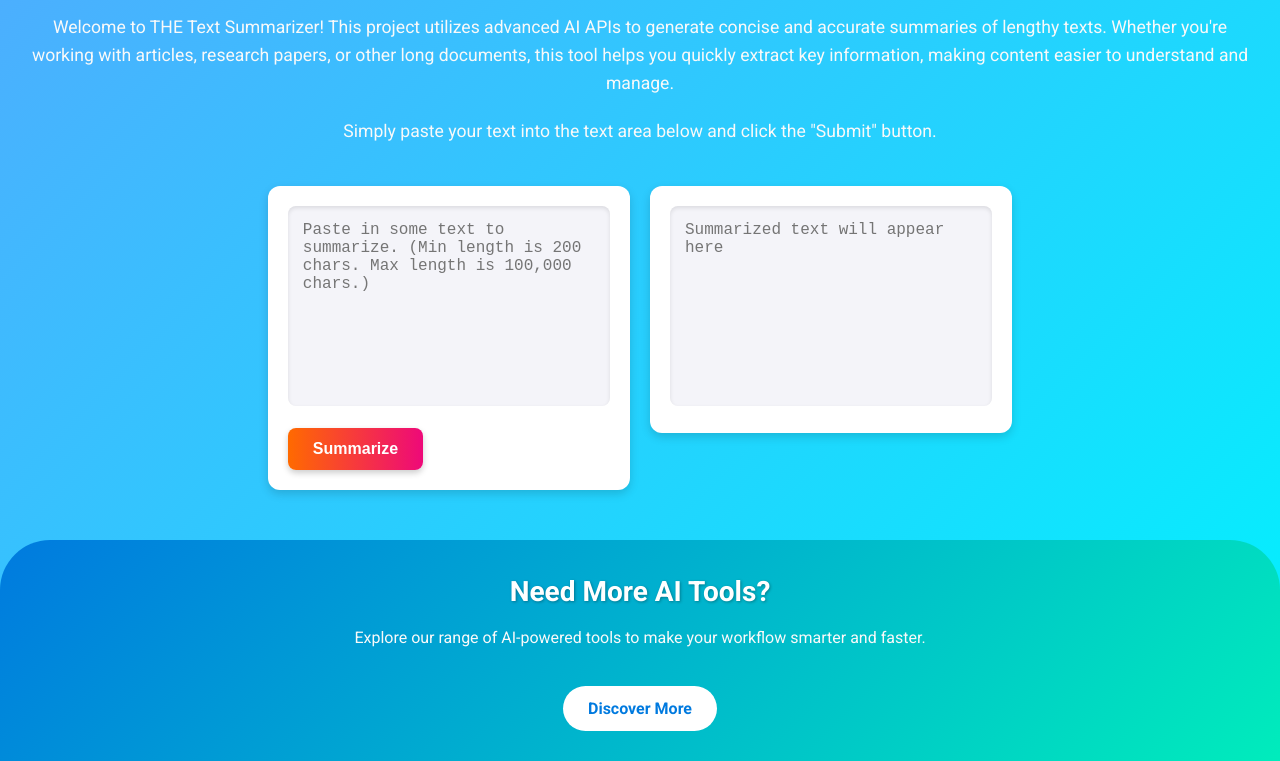
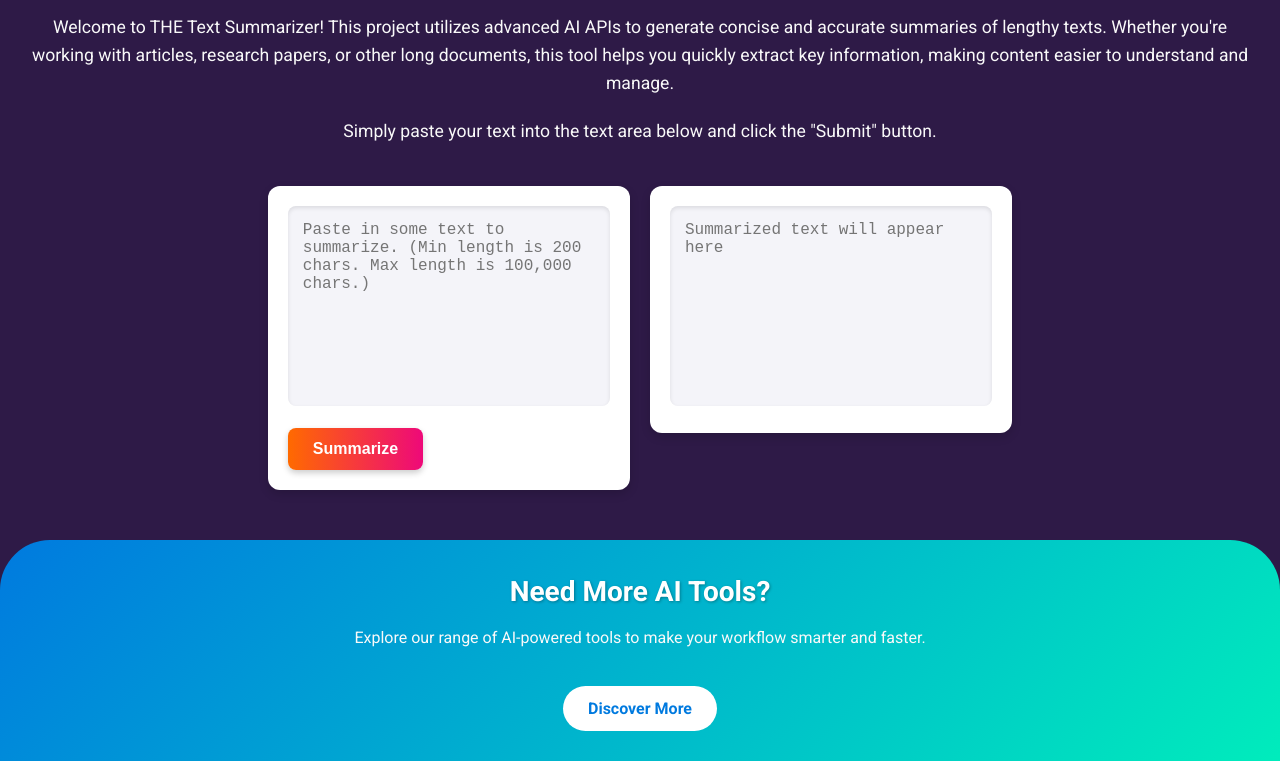
Before and after one commit to Soumyoghosh2410/AI-Text-Summarizer, a plain HTML site: page index.html in a window 1280 px wide. Shown: the part 91-852 px from the top of the page. Drawn offline with Linux system fonts and the light colour scheme; a script that the page names is missing.

Commit message:
Add files via upload

```diff
--- a/index.html
+++ b/index.html
@@ -11,7 +11,7 @@
       body {
         margin: 0;
         font-family: 'Roboto', sans-serif;
-        background: linear-gradient(135deg, #4facfe, #00f2fe);
+        background: #2E1A47; /* Dark purple background */
         color: #333;
         line-height: 1.6;
         min-height: 100vh;
```
